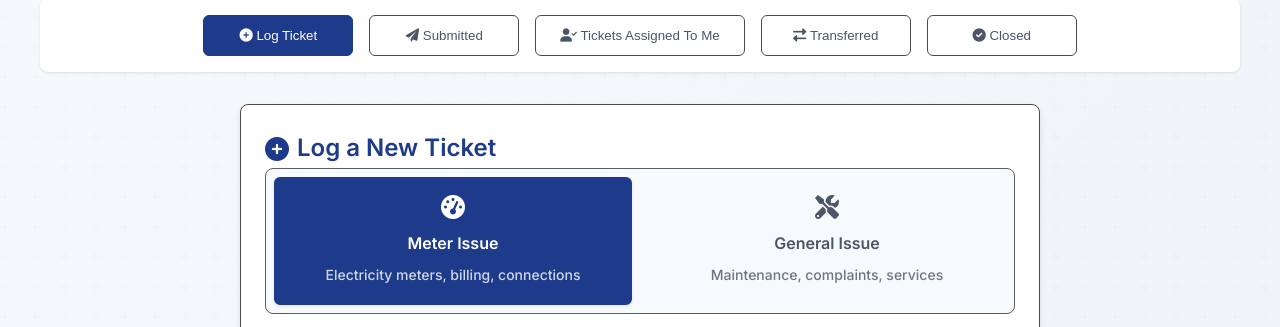
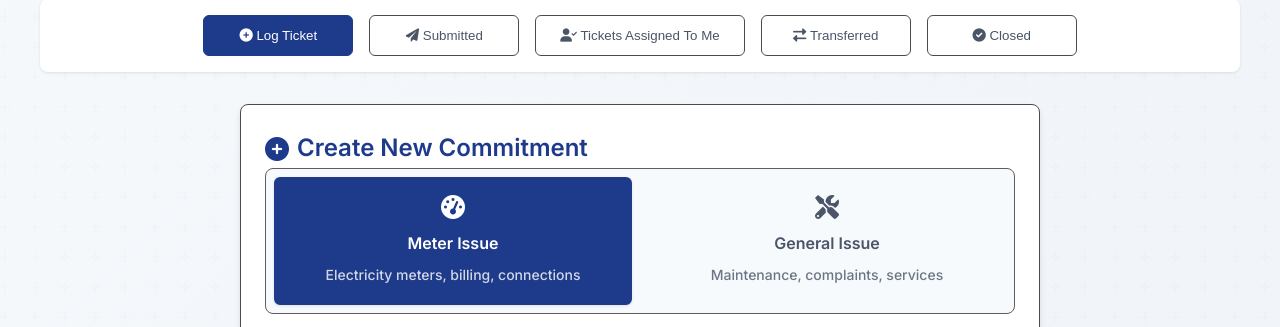
Before and after one commit to Sinenhlanhla-1604/ITMS, a Flask app: template templates/assignee_dashboard.html in a window 1280 px wide. Shown: the part 318-645 px from the top of the page. Run offline with Flask 3, Linux system fonts and the light colour scheme; the template is opened without the code that fills it, so the values that code supplies are empty; parts of the project's set-up code (start-up, migrations or seed data) failed here and were passed over; some libraries are stand-ins or nearby versions.

Commit message:
Updated the insatnces of meter with asset and reworded everything to fit the purpose of commitment tracking

```diff
--- a/templates/assignee_dashboard.html
+++ b/templates/assignee_dashboard.html
@@ -306,7 +306,7 @@
     <div id="logTicket" class="tab-content active">
       <div class="form-container">
         <div class="form-header">
-          <h2><i class="fas fa-plus-circle"></i> Log a New Ticket</h2>
+          <h2><i class="fas fa-plus-circle"></i> Create New Commitment</h2>
 
           <!-- Ticket Type Toggle -->
           <div class="ticket-type-toggle">
```
